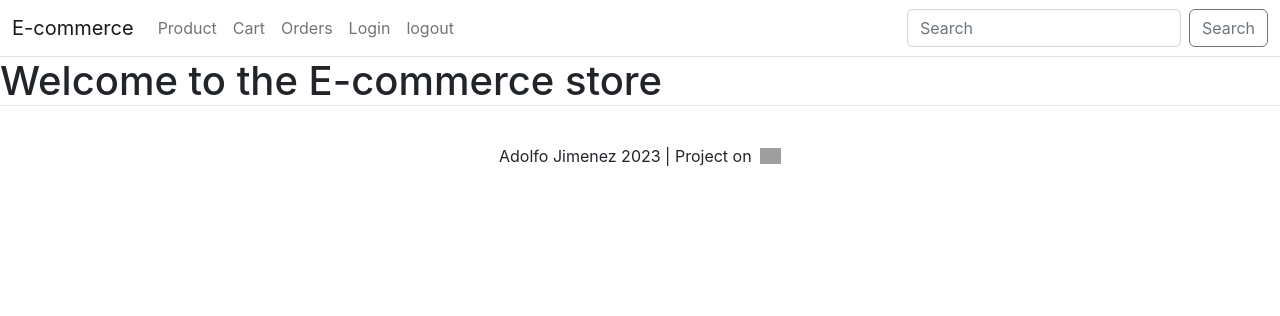
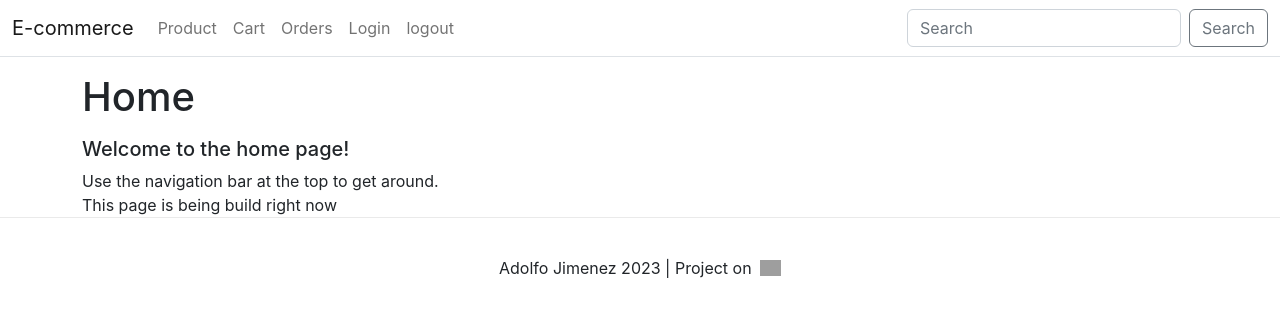
Before and after one commit to adolfojmnz/e-commerce-nextjs, a Next.js app: page / in a window 1280 px wide. Shown: the top 316 px of the page. Built offline with nearby package versions, Linux system fonts and the light colour scheme; grey boxes are pictures that could not be loaded.

Commit message:
Add some format + Minor changes

```diff
--- a/pages/index.js
+++ b/pages/index.js
@@ -1,7 +1,18 @@
 export default function Home() {
   return (
-    <>
-      <h1>Welcome to the E-commerce store</h1>
-    </>
+    <div className="container">
+      <div className="row">
+        <header className="col">
+          <h1>Home</h1>
+        </header>
+      </div>
+      <div className="row">
+        <div className="col">
+          <h5>Welcome to the home page!</h5>
+          <p>Use the navigation bar at the top to get around.</p>
+          <p>This page is being build right now</p>
+        </div>
+      </div>
+    </div>
   );
 }
```
